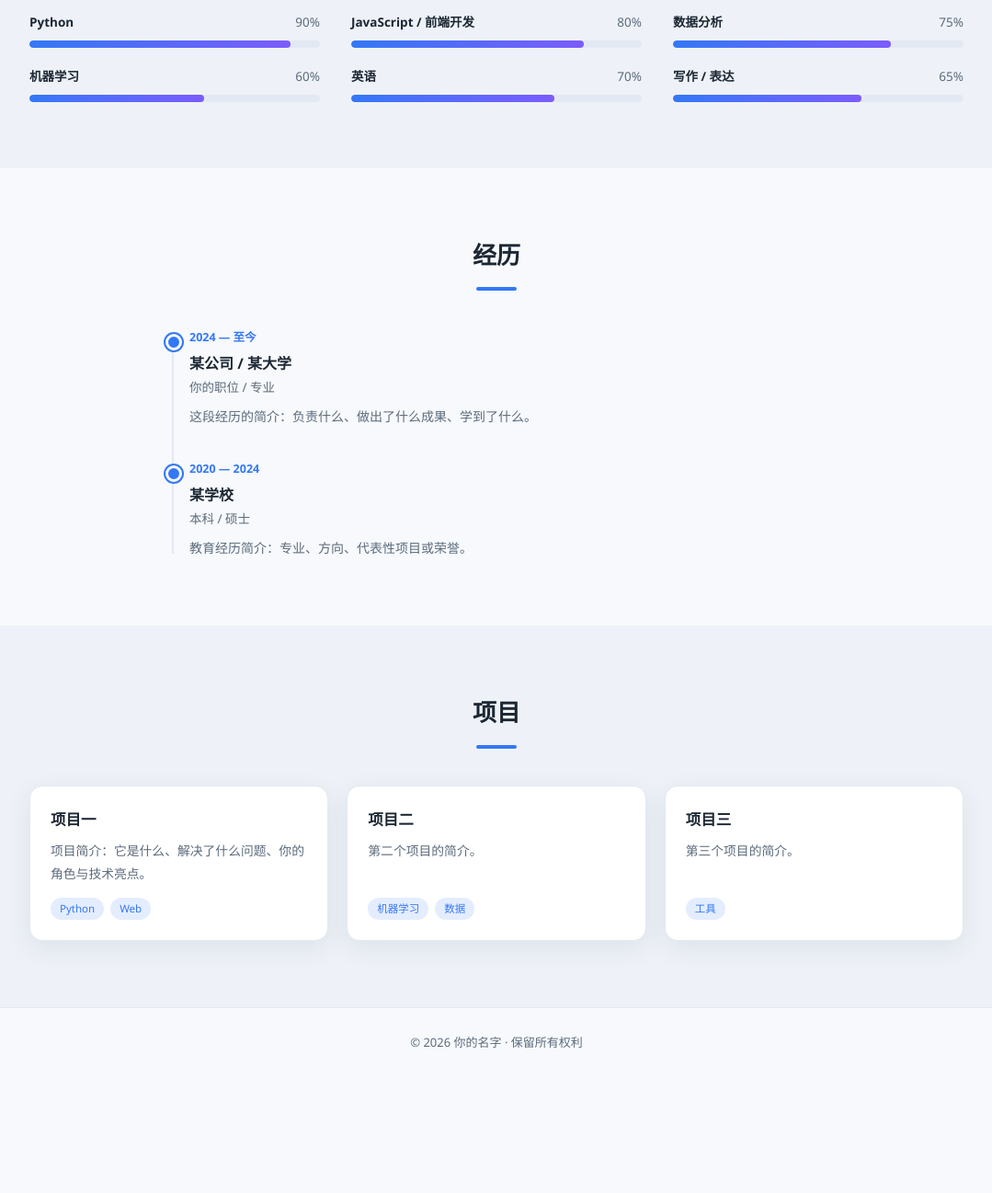
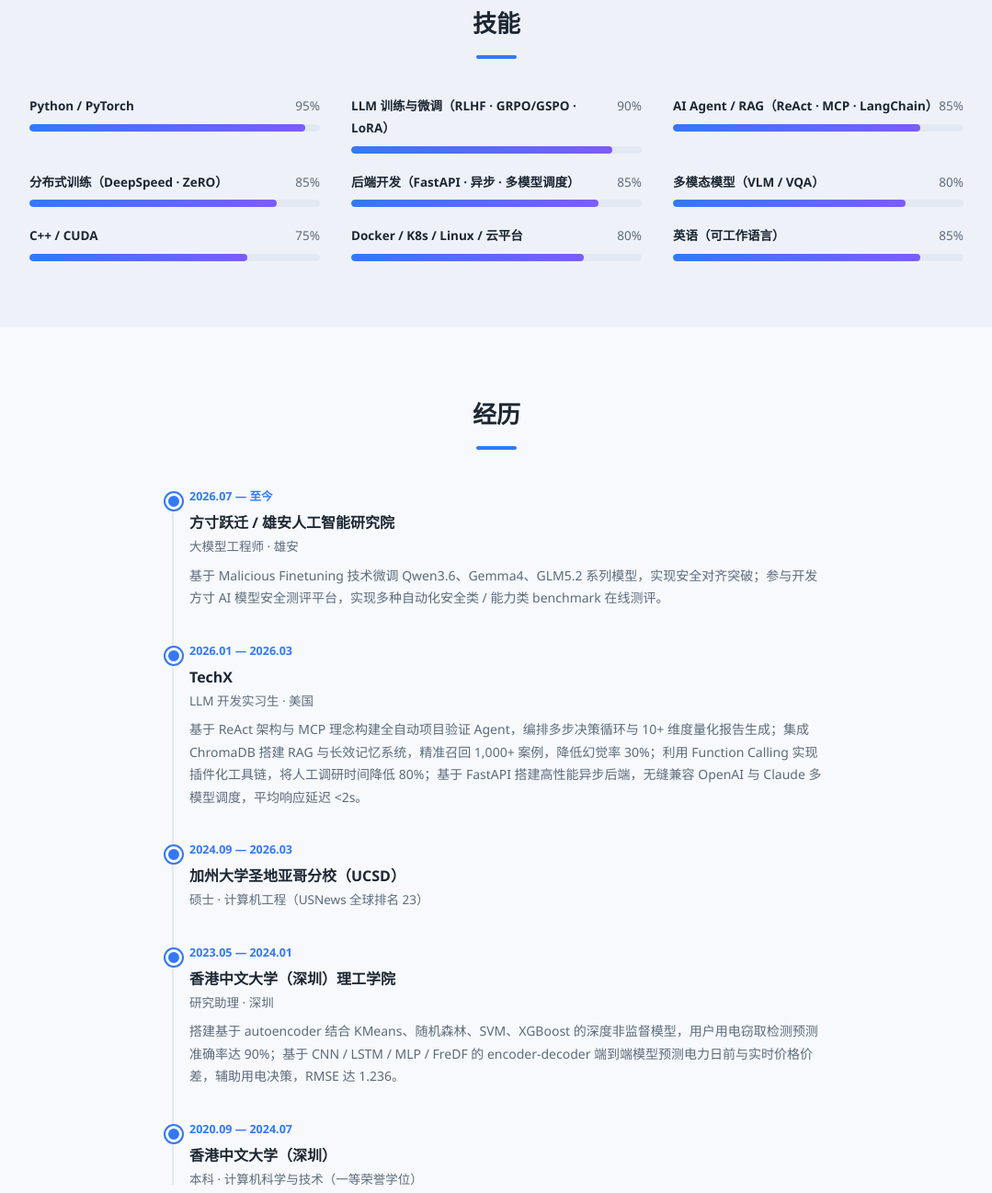
Before and after one commit to lbj-sketch/lbj-sketch.github.io, a plain HTML site: page index.html in a window 1280 px wide. Shown: the part 1124-2421 px from the top of the page at 92% size, without its empty margins (100-1179 px from the left). Before the commit the page ends 2295 px from the top, so only its background shows below. Drawn offline with Linux system fonts and the light colour scheme.

Commit message:
填入真实个人信息（黄璟昱）+ 更新浏览器标签图标 + gitignore

```diff
--- a/data.js
+++ b/data.js
@@ -1,81 +1,102 @@
 /* =====================================================================
  * ★ 个人信息配置文件 —— 你只需要修改这个文件 ★
- * 所有页面内容都从这里读取。把下面的占位内容替换成你的真实信息即可，
+ * 所有页面内容都从这里读取。改完保存、刷新浏览器即可生效，
  * 不需要改动 index.html / style.css / app.js。
  * 说明：不需要的字段直接留空字符串 ""，对应板块会自动隐藏。
  * ===================================================================== */
 
 var SITE = {
   /* ---------- 基础信息 ---------- */
-  name: "你的名字",                      // ← 姓名
-  title: "你的职位 / 头衔",               // ← 如：量化研究员 / 软件工程师 / 学生
-  tagline: "用一句话介绍你自己，会显示在首页最显眼的位置。",   // ← 一句话简介
-  location: "城市，国家",                 // ← 所在地，留空则不显示
-  avatarText: "你",                      // ← 头像圆环里显示的字（通常取姓氏或名字首字）
-  avatarUrl: "",                         // ← 头像图片地址（可选，填了会替代文字头像），如 "images/me.jpg"
+  name: "黄璟昱",                        // ← 姓名
+  title: "大模型工程师 · LLM Engineer",   // ← 职位 / 头衔
+  tagline: "专注大模型训练与微调（RLHF / LoRA）、多模态模型与 AI 安全评测。",  // ← 一句话简介
+  location: "中国 · 雄安",                // ← 所在地，留空则不显示
+  avatarText: "黄",                      // ← 头像圆环里显示的字（通常取姓氏）
+  avatarUrl: "",                         // ← 头像图片地址（可选，如 "images/me.jpg"）
 
   /* ---------- 关于我（支持多段） ---------- */
   about: [
-    "在这里写第一段自我介绍：你的背景、专业方向、正在做的事情。",
-    "在这里写第二段：兴趣爱好、职业目标、或者任何想让访客了解的内容。",
+    "加州大学圣地亚哥分校计算机工程硕士，香港中文大学（深圳）计算机科学与技术一等荣誉学士。现任方寸跃迁 / 雄安人工智能研究院大模型工程师，从事大模型安全对齐与自动化评测平台研发。",
+    "热衷于把前沿研究做成能真正跑起来的系统：从基于 DeepSpeed 的分布式 RLHF 训练框架、7 小时训练完成的轻量级多模态 VLM，到自动化项目验证 Agent 与 RAG 系统。业余时间在 GitHub 上持续记录项目与实践。",
   ],
 
   /* ---------- 技能（level 为 0~100，控制进度条长度） ---------- */
   skills: [
-    { name: "Python", level: 90 },
-    { name: "JavaScript / 前端开发", level: 80 },
-    { name: "数据分析", level: 75 },
-    { name: "机器学习", level: 60 },
-    { name: "英语", level: 70 },
-    { name: "写作 / 表达", level: 65 },
+    { name: "Python / PyTorch", level: 95 },
+    { name: "LLM 训练与微调（RLHF · GRPO/GSPO · LoRA）", level: 90 },
+    { name: "AI Agent / RAG（ReAct · MCP · LangChain）", level: 85 },
+    { name: "分布式训练（DeepSpeed · ZeRO）", level: 85 },
+    { name: "后端开发（FastAPI · 异步 · 多模型调度）", level: 85 },
+    { name: "多模态模型（VLM / VQA）", level: 80 },
+    { name: "C++ / CUDA", level: 75 },
+    { name: "Docker / K8s / Linux / 云平台", level: 80 },
+    { name: "英语（可工作语言）", level: 85 },
   ],
 
   /* ---------- 经历时间线（按时间倒序排列效果最佳） ---------- */
   experience: [
     {
-      period: "2024 — 至今",
-      org: "某公司 / 某大学",
-      role: "你的职位 / 专业",
-      desc: "这段经历的简介：负责什么、做出了什么成果、学到了什么。",
+      period: "2026.07 — 至今",
+      org: "方寸跃迁 / 雄安人工智能研究院",
+      role: "大模型工程师 · 雄安",
+      desc: "基于 Malicious Finetuning 技术微调 Qwen3.6、Gemma4、GLM5.2 系列模型，实现安全对齐突破；参与开发方寸 AI 模型安全测评平台，实现多种自动化安全类 / 能力类 benchmark 在线测评。",
     },
     {
-      period: "2020 — 2024",
-      org: "某学校",
-      role: "本科 / 硕士",
-      desc: "教育经历简介：专业、方向、代表性项目或荣誉。",
+      period: "2026.01 — 2026.03",
+      org: "TechX",
+      role: "LLM 开发实习生 · 美国",
+      desc: "基于 ReAct 架构与 MCP 理念构建全自动项目验证 Agent，编排多步决策循环与 10+ 维度量化报告生成；集成 ChromaDB 搭建 RAG 与长效记忆系统，精准召回 1,000+ 案例，降低幻觉率 30%；利用 Function Calling 实现插件化工具链，将人工调研时间降低 80%；基于 FastAPI 搭建高性能异步后端，无缝兼容 OpenAI 与 Claude 多模型调度，平均响应延迟 <2s。",
+    },
+    {
+      period: "2024.09 — 2026.03",
+      org: "加州大学圣地亚哥分校（UCSD）",
+      role: "硕士 · 计算机工程（USNews 全球排名 23）",
+      desc: "",
+    },
+    {
+      period: "2023.05 — 2024.01",
+      org: "香港中文大学（深圳）理工学院",
+      role: "研究助理 · 深圳",
+      desc: "搭建基于 autoencoder 结合 KMeans、随机森林、SVM、XGBoost 的深度非监督模型，用户用电窃取检测预测准确率达 90%；基于 CNN / LSTM / MLP / FreDF 的 encoder-decoder 端到端模型预测电力日前与实时价格价差，辅助用电决策，RMSE 达 1.236。",
+    },
+    {
+      period: "2020.09 — 2024.07",
+      org: "香港中文大学（深圳）",
+      role: "本科 · 计算机科学与技术（一等荣誉学位）",
+      desc: "",
     },
   ],
 
   /* ---------- 项目展示（link 留空则不显示链接按钮） ---------- */
   projects: [
     {
-      name: "项目一",
-      desc: "项目简介：它是什么、解决了什么问题、你的角色与技术亮点。",
-      tags: ["Python", "Web"],
+      name: "分布式 LLM 强化学习（RLHF）训练框架",
+      desc: "基于 Qwen2.5-1.5B 与 GSM8K 构建 DeepSpeed 分布式 RLHF 全流程；复现 GRPO 并独立推导实现 GSPO（序列级重要性采样），解决奖励信号与采样颗粒度不对齐的训练不稳定问题；引入 Gradient Checkpointing 将峰值显存从 17GB 降至 5GB；GSPO 将收敛步数从 120 缩减至 50，Format Acc 99%、Answer Acc 60%。",
+      tags: ["Qwen2.5-1.5B", "DeepSpeed", "GRPO / GSPO", "LoRA"],
       link: "",
     },
     {
-      name: "项目二",
-      desc: "第二个项目的简介。",
-      tags: ["机器学习", "数据"],
+      name: "轻量级多模态 VLM 视觉问答系统",
+      desc: "基于 Qwen2.5-0.5B 与 SigLIP 构建端到端 VLM，双层 MLP Projector 实现视觉-语言模态对齐；LLaVA-CC3M(595K) 预训练 + Minimind SFT 全程仅 7 小时；设计 Mask 式 Token-level Cross-Entropy Loss 屏蔽 Image/Padding Token 梯度干扰；实现英文预训练→中文微调的跨语言迁移，在 2×32G 低资源环境下完成高质量中文图文问答与逻辑推理。",
+      tags: ["Qwen2.5-0.5B", "SigLIP", "LLaVA-CC3M", "VQA"],
       link: "",
     },
     {
-      name: "项目三",
-      desc: "第三个项目的简介。",
-      tags: ["工具"],
+      name: "BERT 场景文本分类模型微调",
+      desc: "基于 Transformer-BERT 对电商消息文本进行 60 类场景识别；采用 LoRA 参数高效微调，仅更新 0.13%–0.54% 参数，在降低显存占用的同时加速训练并提升准确率；引入 Warm-up + Cosine 学习率调度与 Stochastic Weight Averaging 策略，提高收敛稳定性与泛化能力。",
+      tags: ["BERT", "LoRA", "NLP", "文本分类"],
       link: "",
     },
   ],
 
   /* ---------- 联系方式（留空的项不显示） ---------- */
   contact: {
-    email: "",                 // ← 邮箱，如 "me@example.com"
-    wechat: "",                // ← 微信号
-    github: "",                // ← GitHub 主页，如 "https://github.com/yourname"
-    blog: "",                  // ← 博客 / 其他主页链接
+    email: "hjy13311016@163.com",              // ← 邮箱
+    wechat: "",                                // ← 微信号
+    github: "https://github.com/lbj-sketch",   // ← GitHub 主页
+    blog: "",                                  // ← 博客 / 其他主页链接
   },
 
   /* ---------- 页脚 ---------- */
-  footer: "© 2026 你的名字 · 保留所有权利",   // ← 页脚文字
+  footer: "© 2026 黄璟昱 · 保留所有权利",   // ← 页脚文字
 };
```
Also changed, not shown: index.html (line endings or trailing spaces), 1 other file.
